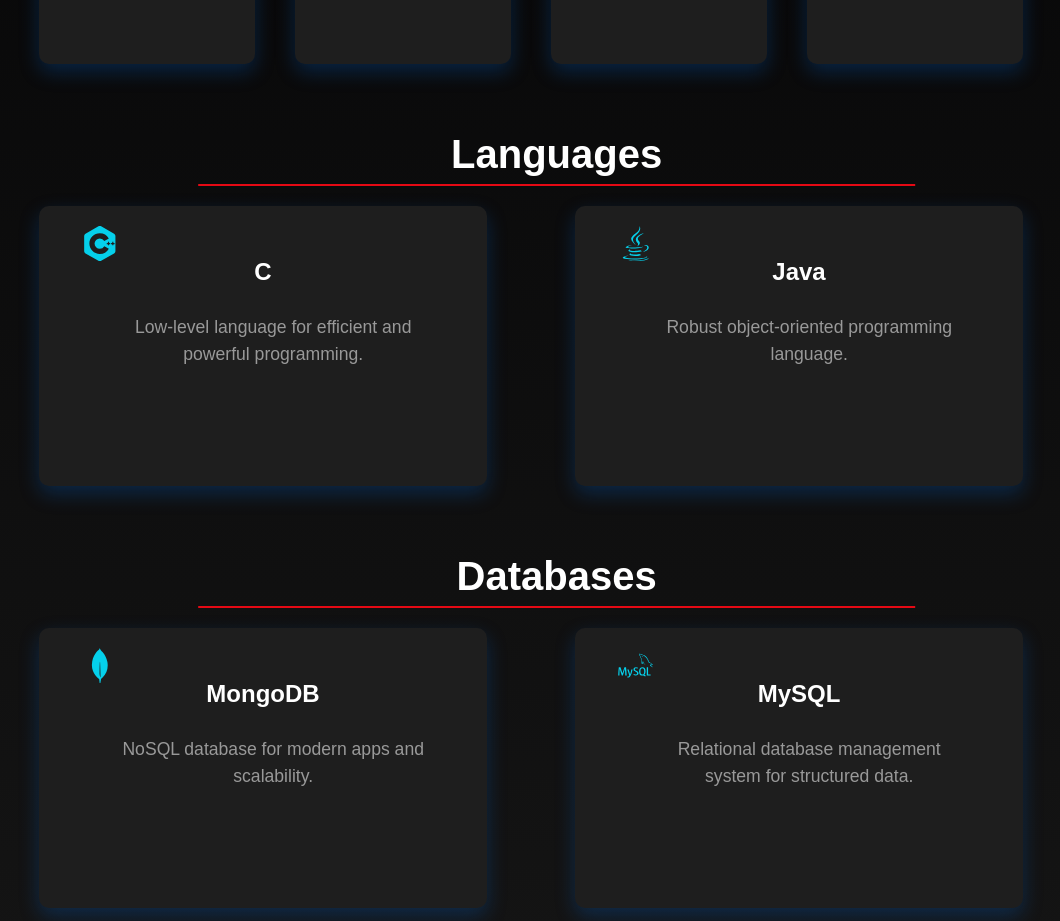
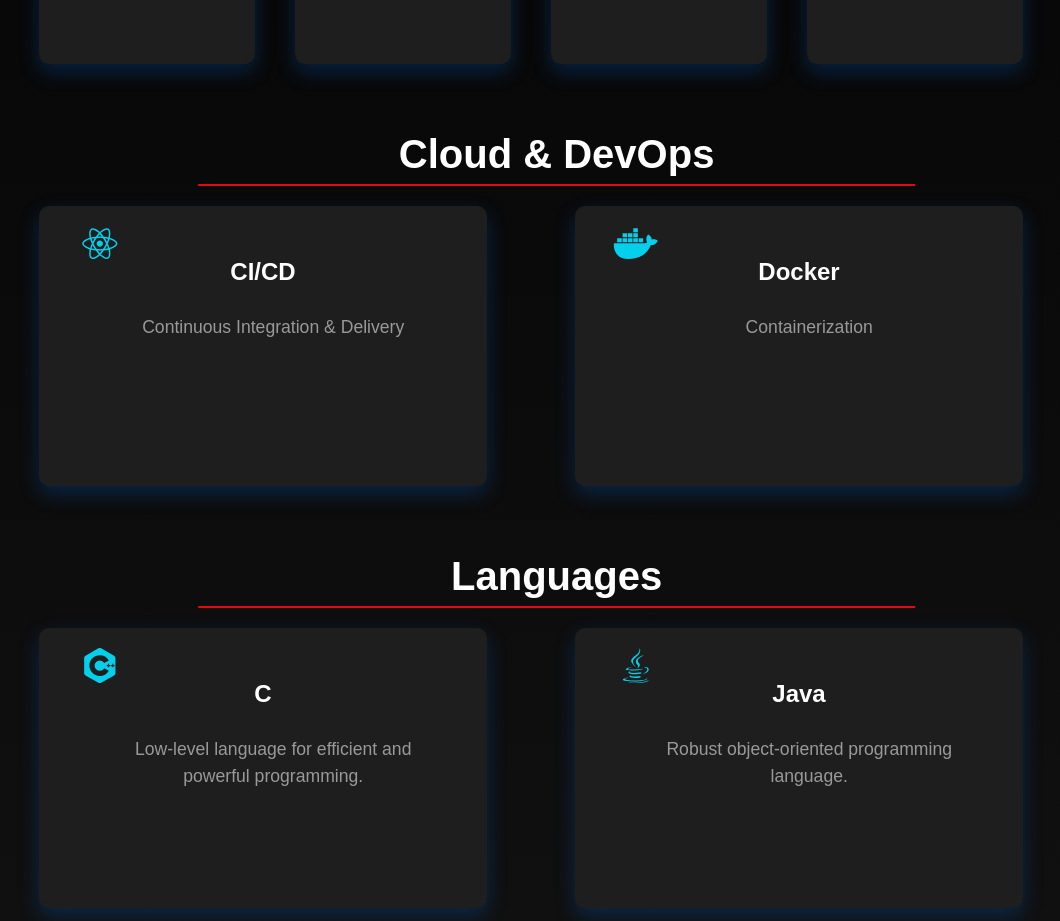
Before and after one commit to Ashwin-Khowala/portfolio, a React (Vite) app: page /skills in a window 1280 px wide. Shown: the part 940-1861 px from the top of the page, without its empty margins (109-1169 px from the left). Built offline with nearby package versions, Linux system fonts and the light colour scheme.

Commit message:
added devops section

```diff
--- a/src/components/Skills.jsx
+++ b/src/components/Skills.jsx
@@ -1,6 +1,6 @@
 import React from "react";
 import "./Skills.css";
-import { FaNodeJs, FaReact, FaDatabase, FaJava } from "react-icons/fa";
+import { FaNodeJs, FaReact, FaDatabase, FaJava, FaDocker } from "react-icons/fa";
 import { SiExpress, SiMongodb, SiMysql, SiJavascript, SiCplusplus, SiHtml5, SiTypescript } from "react-icons/si";
 
 export default function Skills() {
@@ -62,6 +62,29 @@ export default function Skills() {
         </ul>
       </div>
 
+
+      {/* Cloud & DevOps */}
+      <div className="languages skill">
+        <h2>Cloud & DevOps</h2>
+        <ul className="skill-card">
+          <li className="skill-item">
+            <div className="icon"><FaReact /></div>
+            <div className="details">
+              <h3>CI/CD</h3>
+              <p>Continuous Integration & Delivery</p>
+            </div>
+          </li>
+          <li className="skill-item">
+            <div className="icon"><FaDocker /></div>
+            <div className="details">
+              <h3>Docker</h3>
+              <p>Containerization</p>
+            </div>
+          </li>
+        </ul>
+      </div>
+
+
       {/* Programming Languages */}
       <div className="languages skill">
         <h2>Languages</h2>
@@ -82,6 +105,8 @@ export default function Skills() {
           </li>
         </ul>
       </div>
+
+
 
       {/* Databases */}
       <div className="databases skill">
```
